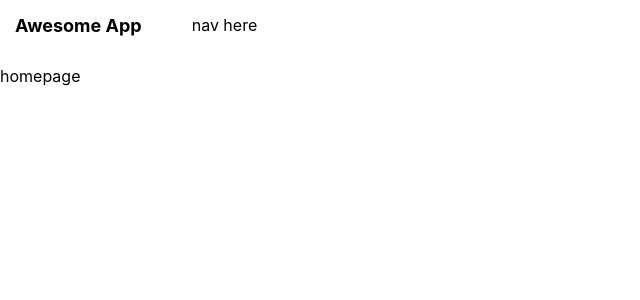
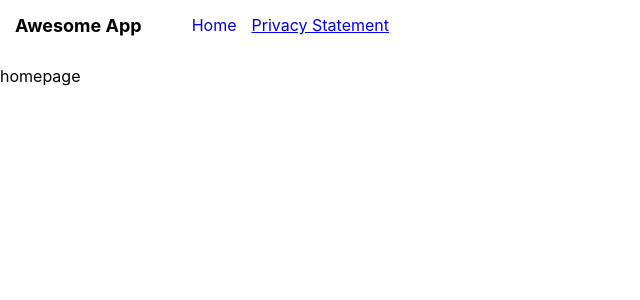
Before and after one commit to eiskalteschatten/scalable-react-project, a React (Create React App) app: page / in a window 1280 px wide. Shown: the top 300 px of the page, without its empty margins (0-640 px from the left). Built offline with nearby package versions, Linux system fonts and the light colour scheme.

Commit message:
Add the nav links to the main nav

```diff
--- a/package.json
+++ b/package.json
@@ -31,6 +31,7 @@
     "@testing-library/jest-dom": "^5.16.5",
     "@testing-library/react": "^13.4.0",
     "@testing-library/user-event": "^13.5.0",
+    "clsx": "^1.2.1",
     "react": "^18.2.0",
     "react-dom": "^18.2.0",
     "react-router-dom": "^6.5.0",
--- a/src/layouts/MainLayout/MainNav/MainNav.module.scss
+++ b/src/layouts/MainLayout/MainNav/MainNav.module.scss
@@ -1,3 +1,8 @@
 .mainNav {
+  display: flex;
+  gap: 15px;
 
+  .activeLink {
+    text-decoration: none;
+  }
 }
--- a/src/layouts/MainLayout/MainNav/index.tsx
+++ b/src/layouts/MainLayout/MainNav/index.tsx
@@ -1,11 +1,22 @@
 import React from 'react';
+import { NavLink } from 'react-router-dom';
+import clsx from 'clsx';
 
 import styles from './MainNav.module.scss';
 
 const MainNav: React.FC = () => {
+  const navClassName = ({ isActive }: { isActive: boolean }) => clsx({
+    [styles.activeLink]: isActive,
+  });
+
   return (
     <div className={styles.mainNav}>
-      nav here
+      <NavLink to='/' className={navClassName} end>
+        Home
+      </NavLink>
+      <NavLink to='/privacy-statement' className={navClassName} end>
+        Privacy Statement
+      </NavLink>
     </div>
   );
 }
```
Also changed, not shown: 1 other file (tests, documents, lock files or other folders).
